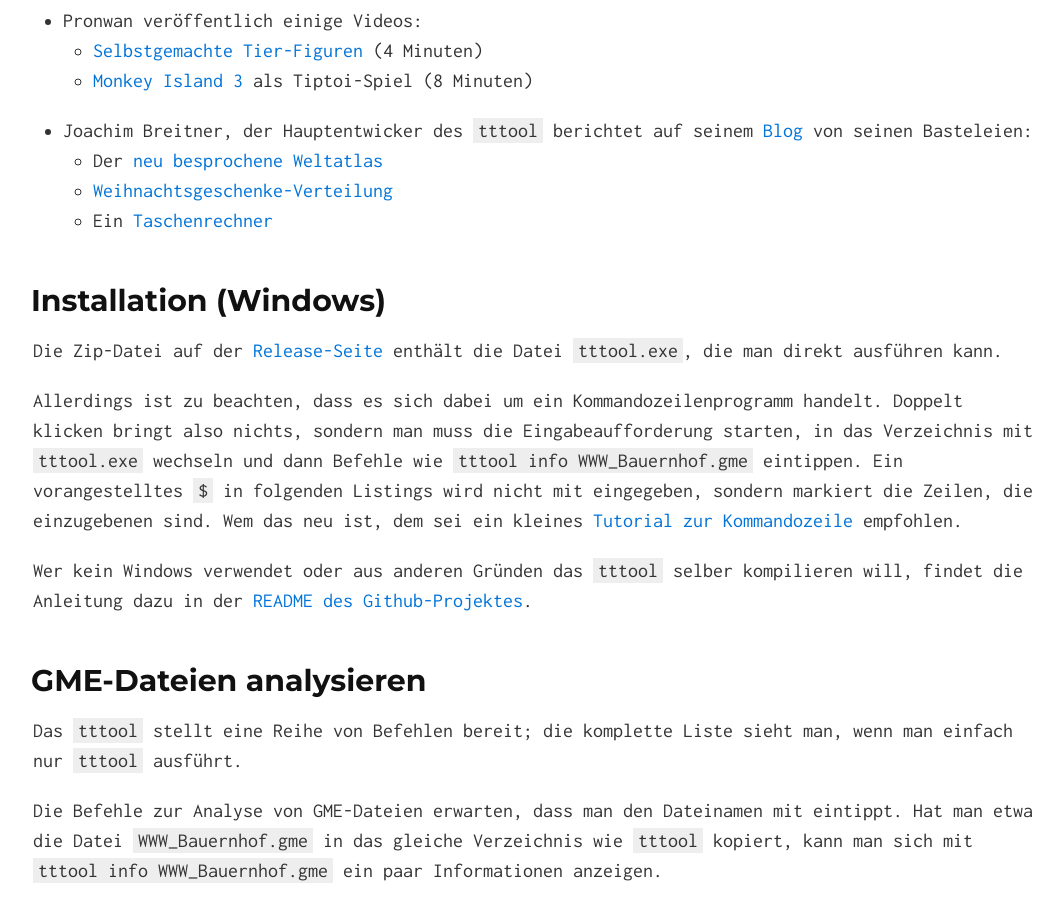
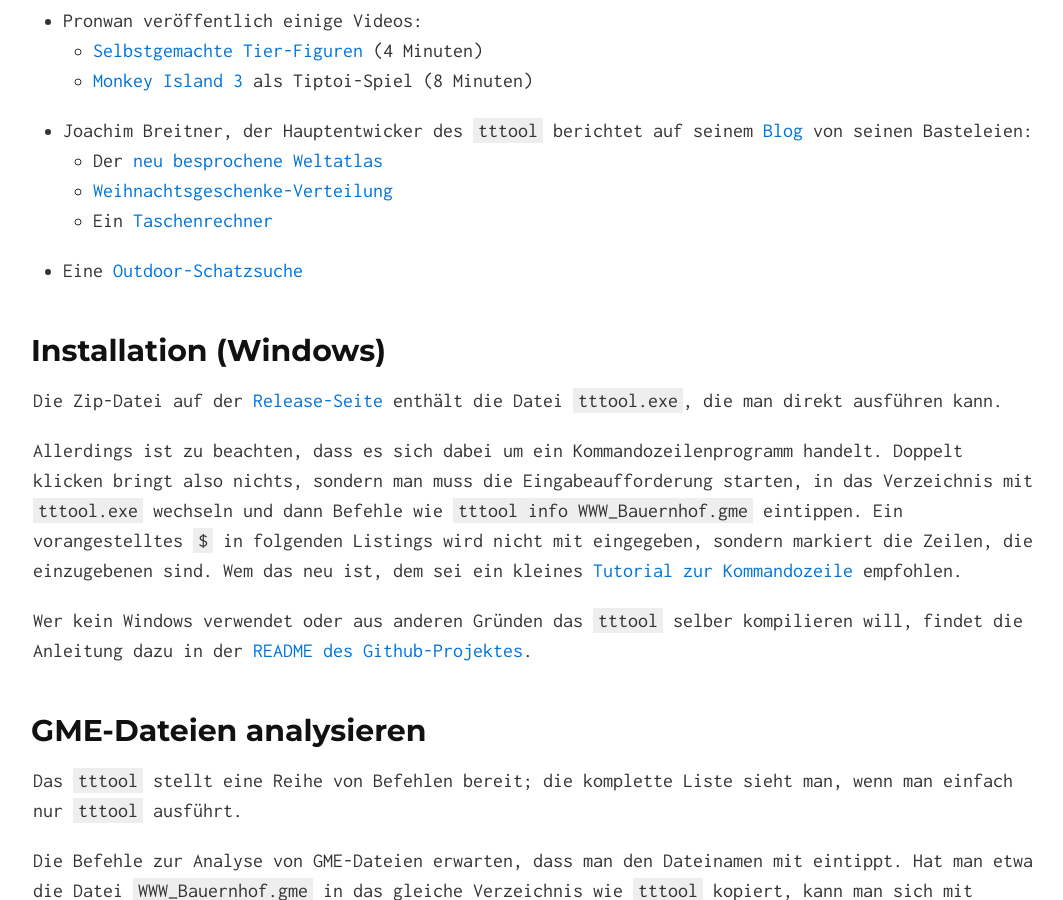
Before and after one commit to entropia/tip-toi-reveng, a Jekyll site: the page built from index.md, in a window 1280 px wide and 900 px high, scrolled down 632 px. Shown: the whole window, without its empty margins (107-1170 px from the left). Built offline with Jekyll 4.4.1, drawn with Linux system fonts in a browser that asks for light colours.

Commit message:
Link zur Schatzsuche

```diff
--- a/index.md
+++ b/index.md
@@ -25,6 +25,7 @@ Zur Inspiration eine Sammlung von netten Tiptoi-Basteleien:
    * Der [neu besprochene Weltatlas]
    * [Weihnachtsgeschenke-Verteilung]
    * Ein [Taschenrechner]
+ * Eine [Outdoor-Schatzsuche](http://mycvs.org/post/110330262976/interactive-treasure-hunt-with-tip-toi-the)
 
 
 [Selbstgemachte Tier-Figuren]: https://www.youtube.com/watch?v=Yic57Y9VORA
```
